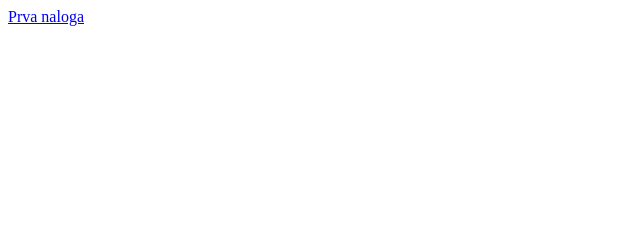
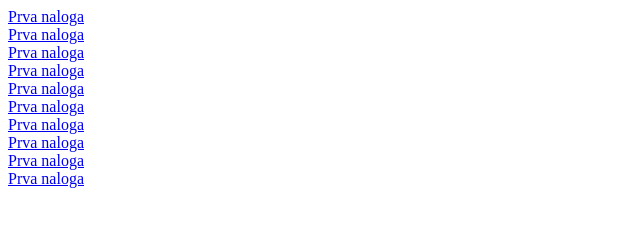
Before and after one commit to Mortuus-Medicus/PM---Programiranje-za-Medije, a plain HTML site: page index.html in a window 1280 px wide. Shown: the whole page, without its empty margins (0-640 px from the left). Drawn offline with Linux system fonts and the light colour scheme.

Commit message:
Add files via upload

```diff
--- a/index.html
+++ b/index.html
@@ -5,7 +5,16 @@
 </head>
 
 <body>
-<a href="1_Šauperl.html">Prva naloga</a>
+    <a href="2_Šauperl.html">Prva naloga</a><br>
+    <a href="3_Šauperl.html">Prva naloga</a><br>
+    <a href="4_Šauperl.html">Prva naloga</a><br>
+    <a href="5_Šauperl.html">Prva naloga</a><br>
+    <a href="6_Šauperl.html">Prva naloga</a><br>
+    <a href="7_Šauperl.html">Prva naloga</a><br>
+    <a href="8_Šauperl.html">Prva naloga</a><br>
+    <a href="9_Šauperl.html">Prva naloga</a><br>
+    <a href="10_Šauperl.html">Prva naloga</a><br>
+    <a href="11_Šauperl.html">Prva naloga</a><br>
 </body>
 
 </html>
```
